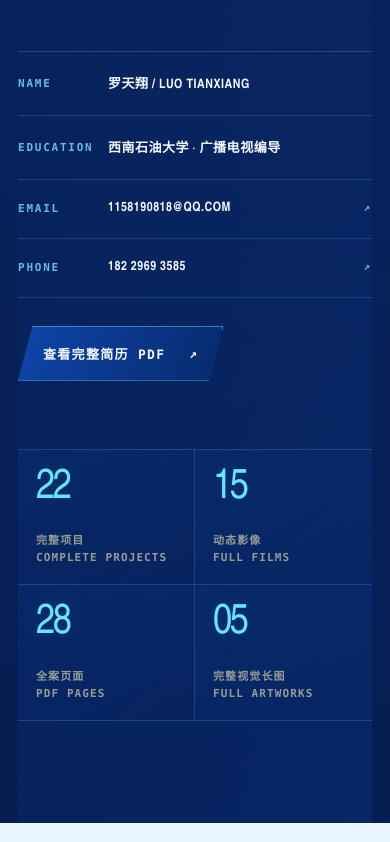
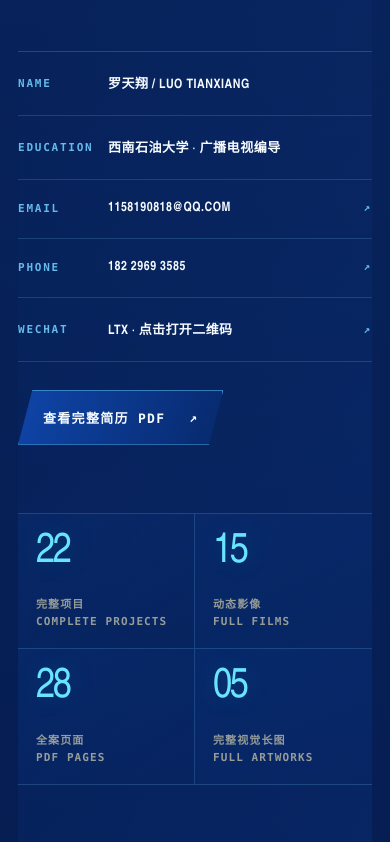
Before and after one commit to hqlf123/ai-creative-portfolio, a Next.js app: page / in a window 390 px wide. Shown: the part 2163-3005 px from the top of the page. Built offline with nearby package versions, Linux system fonts and the light colour scheme.

Commit message:
Add clickable WeChat contact QR

```diff
--- a/app/globals.css
+++ b/app/globals.css
@@ -921,3 +921,43 @@ body:has(a:hover, button:hover) ::selection { background: white; }
 .phone-v2-footer-grid dt, .phone-v2-footer-grid dd { font-size: 12px; }
 .phone-v2-footer-grid article > p:not(.phone-v2-kicker) { font-size: 15px; }
 .phone-v2-colors span { font-size: 12px; }
+
+/* WECHAT CONTACT */
+.wechat-list-button { width: 100%; padding: 0; border: 0; display: flex; align-items: center; justify-content: space-between; color: inherit; background: transparent; font-size: 15px; font-weight: 800; letter-spacing: .08em; cursor: pointer; text-align: left; transition: color .2s ease, transform .2s ease; }
+.wechat-list-button:hover { color: var(--signal); transform: translateX(6px); }
+.contact-actions { display: grid; grid-template-columns: minmax(0, 1.35fr) minmax(300px, .65fr); border-top: 1px solid rgba(255,255,255,.5); border-bottom: 1px solid rgba(255,255,255,.5); }
+.contact-actions .contact-email { min-width: 0; border: 0; }
+.wechat-contact { position: relative; min-width: 0; padding: 24px 28px; border: 0; border-left: 1px solid rgba(255,255,255,.5); display: flex; align-items: center; justify-content: space-between; gap: 22px; color: white; background: rgba(2,28,102,.18); cursor: pointer; overflow: hidden; text-align: left; transition: background .25s ease, padding .25s ease; }
+.wechat-contact::before { content: ""; position: absolute; inset: 0; background: linear-gradient(110deg, rgba(88,228,255,.32), rgba(23,104,255,.06)); transform: translateX(-105%) skewX(-15deg); transition: transform .35s cubic-bezier(.2,.8,.2,1); }
+.wechat-contact:hover::before { transform: translateX(0); }
+.wechat-contact:hover { padding-inline: 38px; background: rgba(2,28,102,.32); }
+.wechat-contact > * { position: relative; z-index: 1; }
+.wechat-contact > span { display: flex; flex-direction: column; gap: 5px; font: 900 clamp(24px, 2.2vw, 36px)/1 var(--display); letter-spacing: -.03em; transform: skewX(-5deg); }
+.wechat-contact small { color: #bff6ff; font: 800 11px/1 var(--mono); letter-spacing: .16em; }
+.wechat-contact b { display: flex; align-items: center; gap: 12px; font: 800 12px/1 var(--mono); letter-spacing: .08em; }
+
+.wechat-modal-backdrop { position: fixed; z-index: 120; inset: 0; padding: 28px; display: grid; place-items: center; background: rgba(1,10,42,.88); backdrop-filter: blur(18px); animation: fade-in .2s ease both; }
+.wechat-modal { position: relative; width: min(520px, 100%); max-height: calc(100svh - 56px); padding: 24px; overflow-y: auto; color: white; background: linear-gradient(145deg, #0a45bb, #062667 58%, #031747); border: 1px solid rgba(100,224,255,.65); clip-path: polygon(0 0, 94% 0, 100% 6%, 100% 100%, 6% 100%, 0 94%); box-shadow: 0 30px 100px rgba(0,8,38,.55), 0 0 50px rgba(46,168,255,.16); animation: modal-up .35s cubic-bezier(.2,.8,.2,1) both; }
+.wechat-modal::before { content: ""; position: absolute; width: 280px; aspect-ratio: 1; right: -120px; top: -120px; border: 1px solid rgba(101,224,255,.25); border-radius: 50%; box-shadow: 0 0 0 35px rgba(88,228,255,.035), 0 0 0 70px rgba(88,228,255,.02); pointer-events: none; }
+.wechat-modal-close { position: absolute; z-index: 3; right: 20px; top: 20px; width: 48px; height: 48px; border: 1px solid rgba(163,238,255,.6); display: grid; place-items: center; color: white; background: rgba(2,31,95,.65); font-size: 28px; cursor: pointer; clip-path: polygon(50% 0, 100% 50%, 50% 100%, 0 50%); transition: color .2s ease, background .2s ease, transform .2s ease; }
+.wechat-modal-close:hover { color: #03133d; background: var(--signal); transform: rotate(8deg); }
+.wechat-modal-heading { position: relative; z-index: 1; margin-bottom: 18px; }
+.wechat-modal-heading p { margin: 0 0 12px; color: #aeefff; font: 800 11px/1 var(--mono); letter-spacing: .16em; }
+.wechat-modal-heading h2 { margin: 0; font-family: var(--display); font-size: clamp(45px, 8vw, 70px); line-height: .82; letter-spacing: -.07em; transform: skewX(-5deg); }
+.wechat-modal-heading h2 span { color: #63e7ff; }
+.wechat-qr-link { position: relative; z-index: 1; display: block; padding: 10px; background: white; box-shadow: 0 18px 55px rgba(0,8,38,.35); transition: transform .25s ease, box-shadow .25s ease; }
+.wechat-qr-link:hover { transform: translateY(-5px) rotate(-.4deg); box-shadow: 0 25px 70px rgba(0,8,38,.48); }
+.wechat-qr-link img { width: 100%; max-height: 58svh; object-fit: contain; background: white; }
+.wechat-modal-note { margin: 17px 0 0; color: #bceafa; font: 800 11px/1.5 var(--mono); letter-spacing: .08em; text-align: center; }
+
+@media (max-width: 760px) {
+  .wechat-list-button { font-size: 13px; letter-spacing: .03em; }
+  .contact-actions { grid-template-columns: 1fr; }
+  .wechat-contact { min-height: 112px; border-left: 0; border-top: 1px solid rgba(255,255,255,.45); }
+  .wechat-contact > span { font-size: 28px; }
+  .wechat-modal-backdrop { padding: 12px; }
+  .wechat-modal { max-height: calc(100svh - 24px); padding: 18px; }
+  .wechat-modal-heading h2 { font-size: 48px; }
+  .wechat-modal-close { right: 14px; top: 14px; width: 42px; height: 42px; }
+  .wechat-qr-link img { max-height: 62svh; }
+}
--- a/app/page.tsx
+++ b/app/page.tsx
@@ -777,6 +777,7 @@ function PortfolioHome() {
   const [scrolled, setScrolled] = useState(false);
   const [progress, setProgress] = useState(0);
   const [activeSection, setActiveSection] = useState("work");
+  const [wechatOpen, setWechatOpen] = useState(false);
   const [filter, setFilter] = useState<ProjectGroup>(() => {
     if (typeof window === "undefined") return filters[0];
     const saved = sessionStorage.getItem("portfolio:filter") as ProjectGroup | null;
@@ -838,6 +839,20 @@ function PortfolioHome() {
   }, []);
 
   useEffect(() => {
+    if (!wechatOpen) return;
+    const previousOverflow = document.body.style.overflow;
+    const onKeyDown = (event: KeyboardEvent) => {
+      if (event.key === "Escape") setWechatOpen(false);
+    };
+    document.body.style.overflow = "hidden";
+    window.addEventListener("keydown", onKeyDown);
+    return () => {
+      document.body.style.overflow = previousOverflow;
+      window.removeEventListener("keydown", onKeyDown);
+    };
+  }, [wechatOpen]);
+
+  useEffect(() => {
     const savedY = Number(sessionStorage.getItem("portfolio:return-y"));
     if (!Number.isFinite(savedY) || savedY <= 0) return;
     const firstFrame = requestAnimationFrame(() => window.scrollTo(0, savedY));
@@ -886,7 +901,7 @@ function PortfolioHome() {
             <div className="profile-copy">
               <p className="intro">我是罗天翔，一名拥有广播电视编导背景的 AIGC 视觉创作者。</p>
               <p>我把导演式的叙事判断、商业视觉的信息组织与生成式 AI 的制作效率放进同一条工作流。从创意提案、脚本分镜、角色场景到剪辑调色，我关心的不只是画面是否惊艳，更在意它是否准确、完整并真正可交付。</p>
-              <div className="contact-list"><div><span>NAME</span><b>罗天翔 / LUO TIANXIANG</b></div><div><span>EDUCATION</span><b>西南石油大学 · 广播电视编导</b></div><div><span>EMAIL</span><a href="mailto:1158190818@qq.com">1158190818@QQ.COM <Arrow /></a></div><div><span>PHONE</span><a href="tel:+8618229693585">182 2969 3585 <Arrow /></a></div></div>
+              <div className="contact-list"><div><span>NAME</span><b>罗天翔 / LUO TIANXIANG</b></div><div><span>EDUCATION</span><b>西南石油大学 · 广播电视编导</b></div><div><span>EMAIL</span><a href="mailto:1158190818@qq.com">1158190818@QQ.COM <Arrow /></a></div><div><span>PHONE</span><a href="tel:+8618229693585">182 2969 3585 <Arrow /></a></div><div><span>WECHAT</span><button type="button" className="wechat-list-button" onClick={() => setWechatOpen(true)}>LTX · 点击打开二维码 <Arrow /></button></div></div>
               <a className="resume-link" href={`${import.meta.env.BASE_URL}luo-tianxiang-resume.pdf`} target="_blank" rel="noreferrer">查看完整简历 PDF <Arrow /></a>
             </div>
           </div>
@@ -929,8 +944,21 @@ function PortfolioHome() {
 
       <footer className="contact" id="contact">
         <div className="contact-grid" aria-hidden="true" />
-        <div className="contact-inner shell"><div className="contact-top"><span><i /> OPEN FOR COLLABORATION</span><span>LUO TIANXIANG / CHINA</span></div><div className="contact-title"><p>HAVE A PROJECT IN MIND?</p><h2>让下一个想法，<br /><em>成为真实作品。</em></h2></div><a className="contact-email" href="mailto:1158190818@qq.com"><span>1158190818@QQ.COM</span><Arrow /></a><div className="contact-bottom"><span>© 2026 罗天翔 · AIGC VISUAL DESIGNER</span><div><a href="#top">BACK TO TOP ↑</a><a href="#work">WORKS</a><a href="#strengths">CAPABILITIES</a></div><a href="tel:+8618229693585">+86 182 2969 3585</a></div></div>
+        <div className="contact-inner shell"><div className="contact-top"><span><i /> OPEN FOR COLLABORATION</span><span>LUO TIANXIANG / CHINA</span></div><div className="contact-title"><p>HAVE A PROJECT IN MIND?</p><h2>让下一个想法，<br /><em>成为真实作品。</em></h2></div><div className="contact-actions"><a className="contact-email" href="mailto:1158190818@qq.com"><span>1158190818@QQ.COM</span><Arrow /></a><button type="button" className="wechat-contact" onClick={() => setWechatOpen(true)}><span><small>WECHAT</small>LTX</span><b>打开二维码 <Arrow /></b></button></div><div className="contact-bottom"><span>© 2026 罗天翔 · AIGC VISUAL DESIGNER</span><div><a href="#top">BACK TO TOP ↑</a><a href="#work">WORKS</a><a href="#strengths">CAPABILITIES</a></div><a href="tel:+8618229693585">+86 182 2969 3585</a></div></div>
       </footer>
+
+      {wechatOpen && (
+        <div className="wechat-modal-backdrop" role="presentation" onClick={() => setWechatOpen(false)}>
+          <section className="wechat-modal" role="dialog" aria-modal="true" aria-labelledby="wechat-title" onClick={(event) => event.stopPropagation()}>
+            <button type="button" className="wechat-modal-close" onClick={() => setWechatOpen(false)} aria-label="关闭微信二维码">×</button>
+            <div className="wechat-modal-heading"><p>WECHAT CONTACT / 微信联系</p><h2 id="wechat-title">添加微信<br /><span>LTX</span></h2></div>
+            <a className="wechat-qr-link" href={asset("wechat-ltx-qr.png")} target="_blank" rel="noreferrer" aria-label="在新窗口打开微信二维码原图">
+              <img src={asset("wechat-ltx-qr.png")} alt="罗天翔微信二维码，微信号 LTX" />
+            </a>
+            <p className="wechat-modal-note">扫描二维码添加好友 · 点击二维码可打开原图</p>
+          </section>
+        </div>
+      )}
     </main>
   );
 }
```
Also changed, not shown: public/assets/wechat-ltx-qr.png (added).
